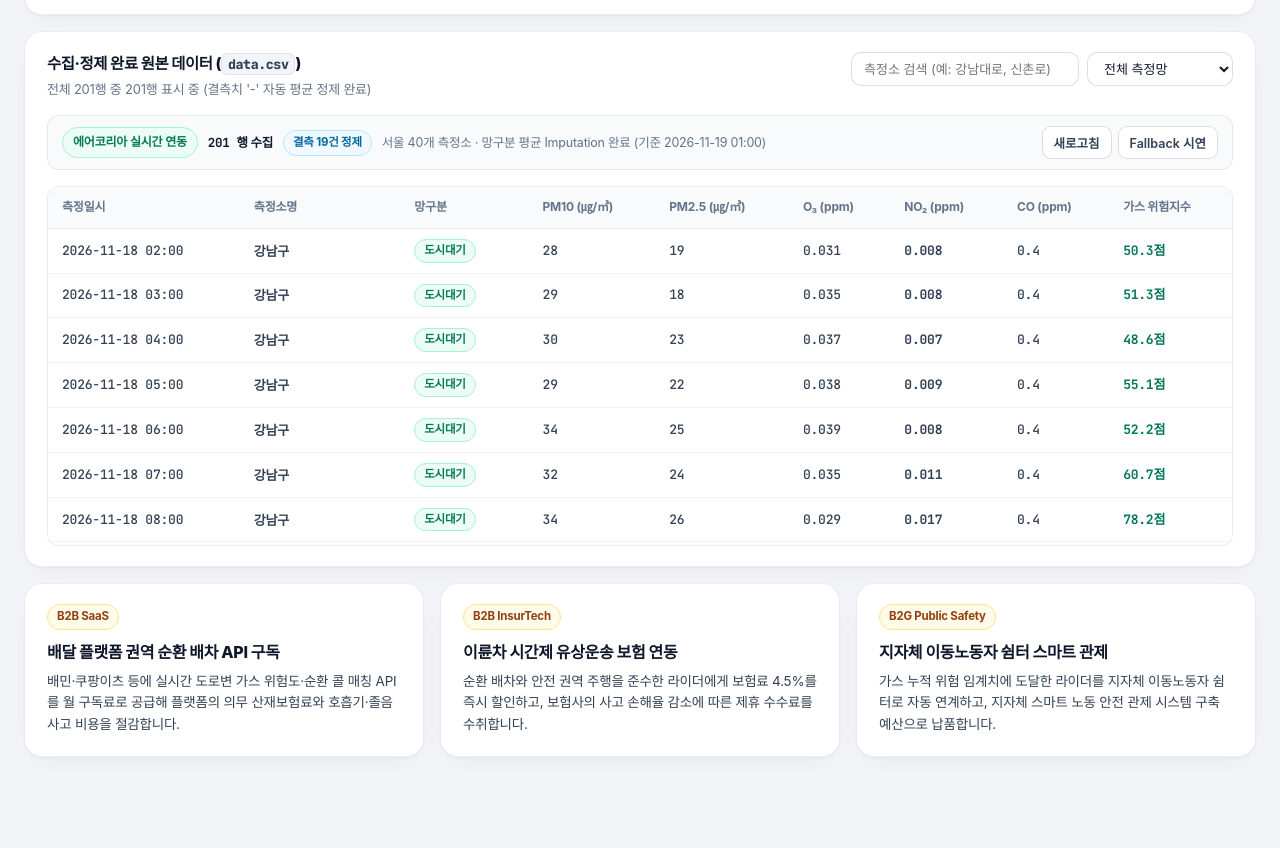
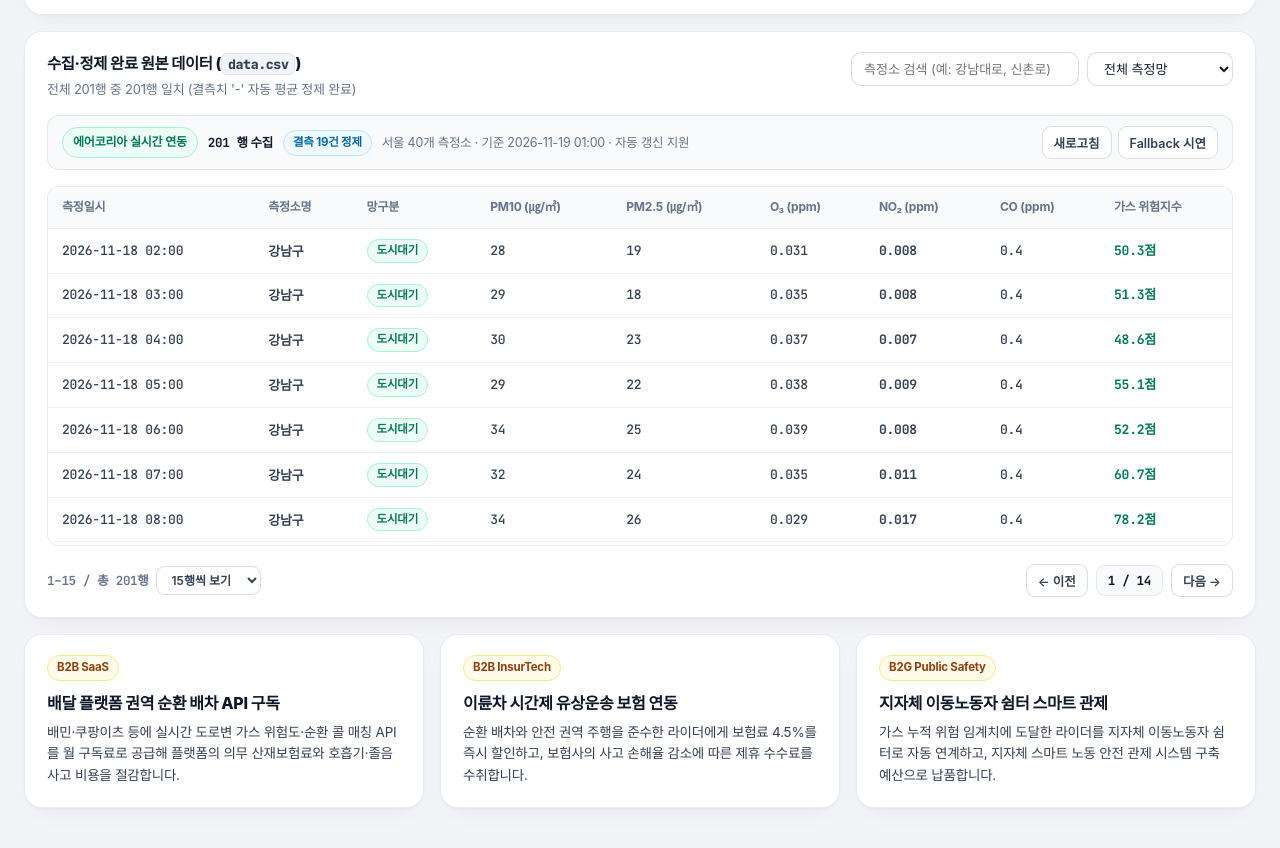
Before and after one commit to lilpong42/rider-airguard, a plain HTML site: page index.html in a window 1280 px wide. Shown: the part 1580-2428 px from the top of the page. Before the commit the page ends 2377 px from the top, so only its background shows below. Drawn offline with Linux system fonts and the light colour scheme; no server answers; a web font is replaced by a local one.

Commit message:
feat: add GitHub Actions daily AirKorea auto-refresh workflow and data.csv pagination

```diff
--- a/index.html
+++ b/index.html
@@ -427,6 +427,22 @@
           </tbody>
         </table>
       </div>
+
+      <div class="table-pagination" aria-label="데이터 테이블 페이지 이동">
+        <div class="page-left">
+          <span id="csvPageInfo" class="page-info mono-num">1–15 / 총 0행</span>
+          <select id="csvPageSize" class="page-size-select" aria-label="페이지당 행 수">
+            <option value="15" selected>15행씩 보기</option>
+            <option value="30">30행씩 보기</option>
+            <option value="ALL">전체 보기</option>
+          </select>
+        </div>
+        <div class="page-controls">
+          <button type="button" id="btnCsvPrev" class="btn-mini" disabled>← 이전</button>
+          <span id="csvPageBadge" class="page-badge mono-num">1 / 1</span>
+          <button type="button" id="btnCsvNext" class="btn-mini" disabled>다음 →</button>
+        </div>
+      </div>
     </section>
 
     <!-- 비즈니스 수익 모델 (B2B / B2G) -->
--- a/static/css/style.css
+++ b/static/css/style.css
@@ -1651,6 +1651,50 @@ code {
   text-align: center;
   padding: 28px;
   color: var(--ink-muted);
+}
+
+.table-pagination {
+  display: flex;
+  flex-wrap: wrap;
+  justify-content: space-between;
+  align-items: center;
+  gap: 10px;
+  padding-top: 2px;
+}
+
+.page-left,
+.page-controls {
+  display: flex;
+  align-items: center;
+  gap: 8px;
+}
+
+.page-info {
+  font-size: 12.5px;
+  font-weight: 600;
+  color: var(--ink-muted);
+}
+
+.page-size-select {
+  background: #FFFFFF;
+  color: var(--ink-secondary);
+  border: 1px solid var(--border-strong);
+  border-radius: 9px;
+  padding: 5px 10px;
+  font-size: 12px;
+  font-weight: 600;
+}
+
+.page-badge {
+  font-size: 12.5px;
+  font-weight: 700;
+  color: var(--ink-primary);
+  background: var(--bg-subtle);
+  border: 1px solid var(--border-hairline);
+  border-radius: 9px;
+  padding: 5px 11px;
+  min-width: 62px;
+  text-align: center;
 }
 
 /* Business Model Strip */
--- a/static/js/app.js
+++ b/static/js/app.js
@@ -50,6 +50,8 @@
     escapeTrailPoly: null,
     targetMarker: null,
     rCodeCached: null,
+    csvPage: 1,
+    csvPageSize: 15,
   };
 
   // --- 공간 거리 및 폴리라인 유틸리티 ---
@@ -1726,8 +1728,9 @@
     document.getElementById("kpiRowsCount").textContent = `${meta.total_rows || 0} 행`;
     document.getElementById("kpiImputeBadge").textContent = `결측 ${meta.imputed_cell_count || 0}건 정제`;
     document.getElementById("kpiMetaFoot").textContent =
-      `서울 ${meta.station_count || 40}개 측정소 · 망구분 평균 Imputation 완료 (기준 ${meta.latest_data_time || "-"})`;
-
+      `서울 ${meta.station_count || 40}개 측정소 · 기준 ${meta.latest_data_time || "-"} · 자동 갱신 지원`;
+
+    state.csvPage = 1;
     renderCsvTable();
   }
 
@@ -1743,17 +1746,42 @@
       return true;
     });
 
+    const totalFiltered = filtered.length;
+    const pageSize = state.csvPageSize === "ALL" ? Math.max(totalFiltered, 1) : Number(state.csvPageSize) || 15;
+    const totalPages = Math.max(1, Math.ceil(totalFiltered / pageSize));
+    state.csvPage = clamp(state.csvPage, 1, totalPages);
+
+    const startIdx = (state.csvPage - 1) * pageSize;
+    const endIdx = Math.min(startIdx + pageSize, totalFiltered);
+    const pageRows = filtered.slice(startIdx, endIdx);
+
     document.getElementById("tableSummary").textContent =
-      `전체 ${rows.length}행 중 ${filtered.length}행 표시 중 (결측치 '-' 자동 평균 정제 완료)`;
+      `전체 ${rows.length}행 중 ${totalFiltered}행 일치 (결측치 '-' 자동 평균 정제 완료)`;
+
+    const pageInfoEl = document.getElementById("csvPageInfo");
+    const pageBadgeEl = document.getElementById("csvPageBadge");
+    const prevBtn = document.getElementById("btnCsvPrev");
+    const nextBtn = document.getElementById("btnCsvNext");
+    if (pageInfoEl) {
+      pageInfoEl.textContent =
+        totalFiltered === 0
+          ? "0 / 총 0행"
+          : `${startIdx + 1}–${endIdx} / 총 ${totalFiltered}행`;
+    }
+    if (pageBadgeEl) {
+      pageBadgeEl.textContent = `${state.csvPage} / ${totalPages}`;
+    }
+    if (prevBtn) prevBtn.disabled = state.csvPage <= 1;
+    if (nextBtn) nextBtn.disabled = state.csvPage >= totalPages;
 
     const tbody = document.getElementById("csvTableBody");
-    if (filtered.length === 0) {
+    if (pageRows.length === 0) {
       tbody.innerHTML = `<tr><td colspan="9" class="empty-cell">검색 조건과 일치하는 측정 데이터가 없습니다.</td></tr>`;
       return;
     }
 
     const fragment = document.createDocumentFragment();
-    filtered.forEach((r) => {
+    pageRows.forEach((r) => {
       const tr = document.createElement("tr");
       const isRoad = r.mangName === "도로변대기";
       tr.innerHTML = `
@@ -1972,8 +2000,45 @@
     document.getElementById("btnRefreshLive").addEventListener("click", () => refreshData("live"));
     document.getElementById("btnTestFallback").addEventListener("click", () => refreshData("fallback"));
 
-    document.getElementById("csvSearchInput").addEventListener("input", renderCsvTable);
-    document.getElementById("csvMangFilter").addEventListener("change", renderCsvTable);
+    document.getElementById("csvSearchInput").addEventListener("input", () => {
+      state.csvPage = 1;
+      renderCsvTable();
+    });
+    document.getElementById("csvMangFilter").addEventListener("change", () => {
+      state.csvPage = 1;
+      renderCsvTable();
+    });
+
+    const csvPageSizeSel = document.getElementById("csvPageSize");
+    if (csvPageSizeSel) {
+      csvPageSizeSel.addEventListener("change", (e) => {
+        state.csvPageSize = e.target.value === "ALL" ? "ALL" : Number(e.target.value) || 15;
+        state.csvPage = 1;
+        renderCsvTable();
+      });
+    }
+    const scrollTableTop = () => {
+      const wrap = document.querySelector(".table-scroll");
+      if (wrap) wrap.scrollTop = 0;
+    };
+    const btnCsvPrev = document.getElementById("btnCsvPrev");
+    if (btnCsvPrev) {
+      btnCsvPrev.addEventListener("click", () => {
+        if (state.csvPage > 1) {
+          state.csvPage -= 1;
+          renderCsvTable();
+          scrollTableTop();
+        }
+      });
+    }
+    const btnCsvNext = document.getElementById("btnCsvNext");
+    if (btnCsvNext) {
+      btnCsvNext.addEventListener("click", () => {
+        state.csvPage += 1;
+        renderCsvTable();
+        scrollTableTop();
+      });
+    }
 
     // R 코드 모달
     const rModal = document.getElementById("rCodeModal");
```
Also changed, not shown: templates/index.html (+16 -0 lines), static/data/dashboard_fallback.json, 3 other files.
